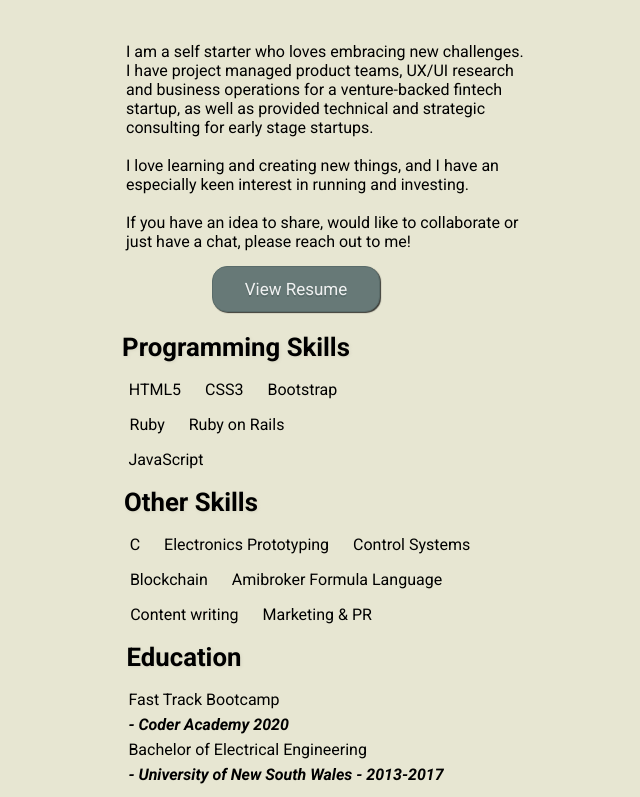
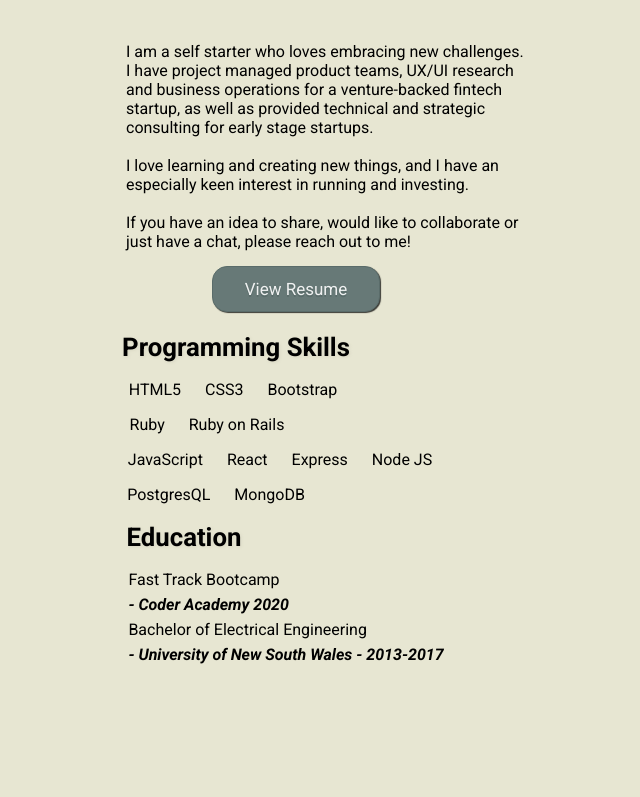
Before and after one commit to HughG-50/HughG-50, a plain HTML site: page src/about.html in a window 1280 px wide. Shown: the part 572-1369 px from the top of the page, without its empty margins (344-984 px from the left). After the commit the page ends 1249 px from the top, so only its background shows below. Drawn offline with Linux system fonts and the light colour scheme.

Commit message:
Content updates

```diff
--- a/src/about.html
+++ b/src/about.html
@@ -8,8 +8,7 @@
     <link href="./css/fontawesome.css" rel="stylesheet">
     <link href="https://fonts.googleapis.com/css2?family=Roboto:ital,wght@0,400;0,700;1,400;1,700&display=swap"
         rel="stylesheet">
-    <link rel="stylesheet" type="text/css" href="./style.css"
-        integrity="sha512-ZzziY+Wqnw0DMfYxy6XcKlggqjyfUdoHEF9xyrju2o81PLf3pk4bL7t6gcycOGle091LpVd7kA91Vz6qshTAlw==">
+    <link rel="stylesheet" type="text/css" href="./style.css">
     <title>About</title>
 </head>
 
@@ -82,7 +81,7 @@
 
     <!-- Download resume button -->
     <section class="resume-button-section">
-        <a href="./resume/HGreethead-Resume.pdf" class="resume-button" target="_blank">View Resume</a>
+        <a href="./resume/HughGreethead-Resume.pdf" class="resume-button" target="_blank">View Resume</a>
     </section>
 
     <!-- Programming Skills title -->
@@ -103,28 +102,13 @@
         </ul>
         <ul class="skills js-stack">
             <li>JavaScript</li>
+            <li>React</li>
+            <li>Express</li>
+            <li>Node JS</li>
         </ul>
-    </section>
-
-    <!-- Programming Skills title -->
-    <section class="sub-title-section" id="other-skills-sub-title">
-        <h3>Other Skills</h3>
-    </section>
-
-    <!-- Other skills -->
-    <section class="technical-skills-section other-skills">
-        <ul class="skills hardware">
-            <li>C</li>
-            <li>Electronics Prototyping</li>
-            <li>Control Systems</li>
-        </ul>
-        <ul class="skills financial-tech">
-            <li>Blockchain</li>
-            <li>Amibroker Formula Language</li>
-        </ul>
-        <ul class="skills non-technical">
-            <li>Content writing</li>
-            <li>Marketing & PR</li>
+        <ul class="skills databases">
+            <li>PostgresQL</li>
+            <li>MongoDB</li>
         </ul>
     </section>
 
--- a/src/style.css
+++ b/src/style.css
@@ -2,7 +2,9 @@ html {
     box-sizing: border-box;
 }
 
-*, *:before, *:after {
+*,
+*:before,
+*:after {
     box-sizing: inherit;
     margin: 0;
     padding: 0;
@@ -76,26 +78,26 @@ h3 {
 .resume-button {
     background-color: #677977;
     border-radius: 15px;
-	border:1px solid #5A6C6A;
+    border: 1px solid #5A6C6A;
     cursor: pointer;
     color: rgb(255, 255, 255, 0.9);
-	font-size:17px;
-	padding:12px 32px;
-    text-decoration:none;
+    font-size: 17px;
+    padding: 12px 32px;
+    text-decoration: none;
     /* Play with settings here */
-    text-shadow:0px 2px 0px #5A6C6A;
-    box-shadow: 1px 1px 1px 0px rgba(0,0,0,0.75);
+    text-shadow: 0px 2px 0px #5A6C6A;
+    box-shadow: 1px 1px 1px 0px rgba(0, 0, 0, 0.75);
 }
 
 /* Fix background color to be slightly darker than normal */
 .resume-button:hover {
-	background-color:#5A6C6A;
+    background-color: #5A6C6A;
 }
 
 /* Use this kind of effect for the homepage - simulates button press type of thing */
 .resume-button:active {
-	position:relative;
-	top:1px;
+    position: relative;
+    top: 1px;
 }
 
 /* Homepage main text styling */
@@ -186,19 +188,12 @@ h3 {
 }
 
 .skills.js-stack {
-    right: 130px;
+    right: 16px;
 }
 
-.skills.hardware {
-    left: 4px;
-}
-
-.skills.financial-tech {
-    right: 10px;
-}
-
-.skills.non-technical {
-    right: 45px;
+.skills.databases {
+    right: 80px;
+    /* left: 10px; */
 }
 
 .education-section {
@@ -250,7 +245,7 @@ h3 {
 
 .portfolio-box img {
     border-radius: 10px;
-    box-shadow: 3px 3px 3px 0px rgba(0,0,0,0.75);
+    box-shadow: 3px 3px 3px 0px rgba(0, 0, 0, 0.75);
     margin-bottom: 8px;
 }
 
@@ -261,7 +256,7 @@ h3 {
 .portfolio-box img:hover {
     transform: scale(1.01);
     transition: 0.1s;
-    box-shadow: 3px 3px 3px 0px rgba(0,0,0,0.75);
+    box-shadow: 3px 3px 3px 0px rgba(0, 0, 0, 0.75);
 }
 
 .portfolio-box img:active {
@@ -272,23 +267,24 @@ h3 {
 /* Placeholder styling */
 .placeholder-button {
     background-color: rgb(255, 255, 255, 0.7);
-	border-radius:10px;
-	display:inline-block;
-	cursor:pointer;
-	color:black;
-	font-size:40px;
-    padding:60px 120px;
-    text-shadow:0px 1px 0px grey;
-    box-shadow: 3px 3px 3px 0px rgba(0,0,0,0.75);
+    border-radius: 10px;
+    display: inline-block;
+    cursor: pointer;
+    color: black;
+    font-size: 40px;
+    padding: 60px 120px;
+    text-shadow: 0px 1px 0px grey;
+    box-shadow: 3px 3px 3px 0px rgba(0, 0, 0, 0.75);
     margin-bottom: 8px;
 }
 
 .placeholder-button:hover {
     transform: scale(1.01);
     transition: 0.1s;
-    box-shadow: 3px 3px 3px 0px rgba(0,0,0,0.75);
+    box-shadow: 3px 3px 3px 0px rgba(0, 0, 0, 0.75);
     color: #89B3B1;
 }
+
 .placeholder-button:active {
     position: relative;
     top: 2px;
@@ -304,7 +300,7 @@ h3 {
 .post-date {
     /* display: none; */
     border-radius: 10px;
-    box-shadow: 1px 1px 1px 0px rgba(0,0,0,0.3);
+    box-shadow: 1px 1px 1px 0px rgba(0, 0, 0, 0.3);
 }
 
 .post-image {
@@ -339,17 +335,17 @@ h3 {
     border-radius: 20px;
     padding: 10px;
     background-color: #F4F3DF;
-    box-shadow: 5px 5px 5px 0px rgba(0,0,0,0.75);
+    box-shadow: 5px 5px 5px 0px rgba(0, 0, 0, 0.75);
 }
 
 .social-logo-box:hover {
-    box-shadow: 5px 5px 5px 0px rgba(0,0,0,0.75);
+    box-shadow: 5px 5px 5px 0px rgba(0, 0, 0, 0.75);
     transform: scale(1.025);
     transition: 0.25s;
 }
 
 .social-logo-box:active {
-	position:relative;
+    position: relative;
     top: 2px;
 }
 
@@ -366,7 +362,8 @@ h3 {
     display: none;
 }
 
-.nav-links, .logo {
+.nav-links,
+.logo {
     text-decoration: none;
     color: rgba(0, 0, 0, 0.6);
 }
@@ -402,7 +399,7 @@ h3 {
     display: none;
 }
 
-#chkToggle:checked + ul.main-nav {
+#chkToggle:checked+ul.main-nav {
     display: block;
 }
 
@@ -426,7 +423,7 @@ h3 {
         align-items: center;
     }
 
-    #chkToggle:checked + ul.main-nav {
+    #chkToggle:checked+ul.main-nav {
         display: flex;
     }
 
```
Also changed, not shown: index.html (+2 -3 lines), src/projects.html (+5 -9 lines). Lines whose indentation alone changed are shown as unchanged.
